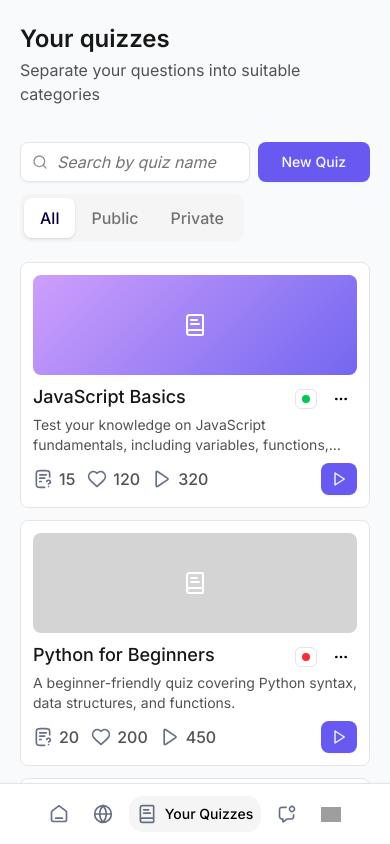
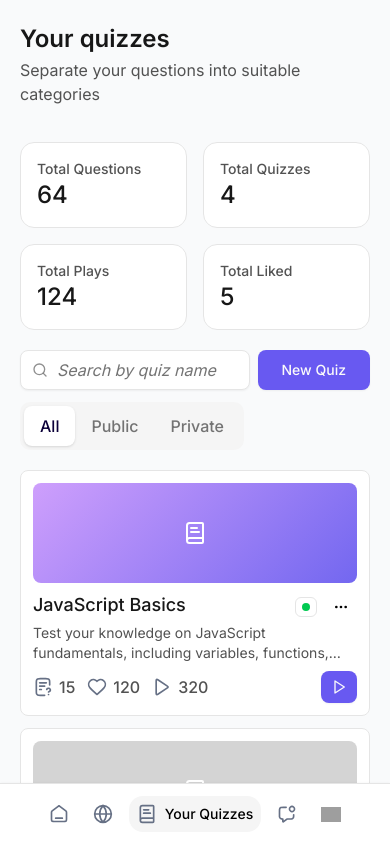
Before and after one commit to HarryDevign073/memento, a Next.js app: page /quizzes in a window 390 px wide. Built offline with nearby package versions, Linux system fonts and the light colour scheme; grey boxes are pictures that could not be loaded.

Commit message:
style: Move Metric box to My Quizzes and adjust responsive

```diff
--- a/app/(root)/quizzes/page.tsx
+++ b/app/(root)/quizzes/page.tsx
@@ -7,8 +7,9 @@ import { FolderPlus } from "lucide-react";
 import Search from "@/components/ui/search";
 import { Dialog, DialogContent, DialogTrigger } from "@/components/ui/dialog";
 import CreateCollectionDialog from "@/components/feature/CreateQuizDialog";
-import { myItem } from "@/constants";
+import { metricItem, myItem } from "@/constants";
 import QuizItem from "@/components/feature/QuizItem";
+import MetricBox from "@/components/feature/Metric";
 
 async function Community() {
   return (
@@ -18,22 +19,32 @@ async function Community() {
         Separate your questions into suitable categories
       </p>
 
-      <section className="mt-9 flex flex-col gap-10 h-screen">
+      <section className="mt-9 flex flex-col gap-5 h-screen">
+        <div className="grid grid-cols-2 lg:grid-cols-4 gap-4">
+          {metricItem.map((metric) => (
+            <MetricBox
+              key={metric.title}
+              iconURL={metric.iconURL}
+              title={metric.title}
+              value={metric.value}
+            />
+          ))}
+        </div>
         <Tabs defaultValue="all" className="w-full">
-          <div className="flex md:flex-row flex-col-reverse items-start gap-3 justify-between md:items-center w-full">
+          <div className="flex lg:flex-row flex-col-reverse items-start gap-3 justify-between lg:items-center w-full">
             <TabsList>
               <TabsTrigger value="all">All</TabsTrigger>
               <TabsTrigger value="public">Public</TabsTrigger>
               <TabsTrigger value="private">Private</TabsTrigger>
             </TabsList>
-            <div className="flex w-full md:justify-end items-center gap-2">
+            <div className="flex w-full lg:justify-end items-center gap-2">
               {/* <Input type="search" placeholder="Search..." className="min-w-[320px]" /> */}
               <Search placeholder="Search by quiz name" />
 
               <Dialog>
                 <DialogTrigger asChild>
                   <Button size={"lg"}>
-                    <span className="hidden md:inline-block">
+                    <span className="hidden lg:inline-block">
                       <FolderPlus />
                     </span>
                     New Quiz
--- a/components/ui/search.tsx
+++ b/components/ui/search.tsx
@@ -27,7 +27,7 @@ const Search = ({placeholder}:Props) => {
   }, [inputValue]);
 
   return (
-    <div className="space-y-2 w-full md:w-[300px]">
+    <div className="space-y-2 w-full lg:w-[300px]">
       <div className="relative">
         <Input
           id={id}
```
